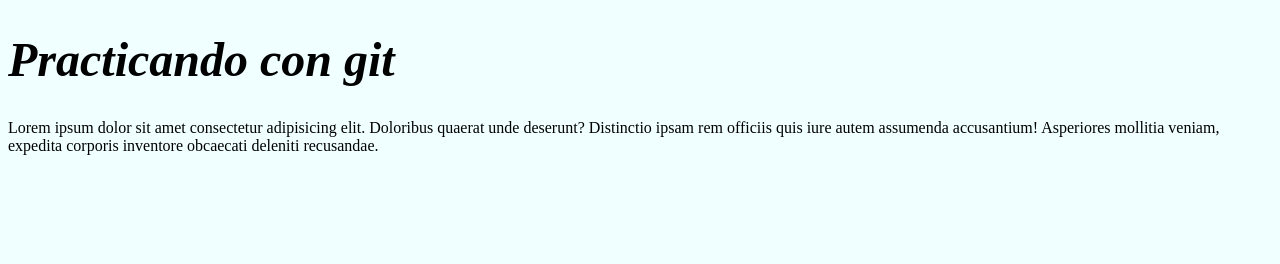
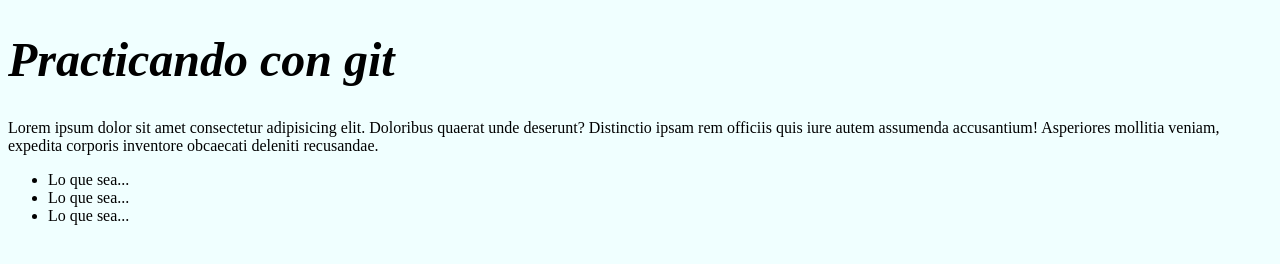
Before and after one commit to GabrielCarrillo93/practica-git, a plain HTML site: page index.html in a window 1280 px wide. Drawn offline with Linux system fonts and the light colour scheme.

Commit message:
agregado lista

```diff
--- a/index.html
+++ b/index.html
@@ -10,5 +10,10 @@
 <body>
     <h1>Practicando con git</h1>
     <p>Lorem ipsum dolor sit amet consectetur adipisicing elit. Doloribus quaerat unde deserunt? Distinctio ipsam rem officiis quis iure autem assumenda accusantium! Asperiores mollitia veniam, expedita corporis inventore obcaecati deleniti recusandae.</p>
+    <ul>
+        <li>Lo que sea...</li>
+        <li>Lo que sea...</li>
+        <li>Lo que sea...</li>
+    </ul>
 </body>
 </html>
```
